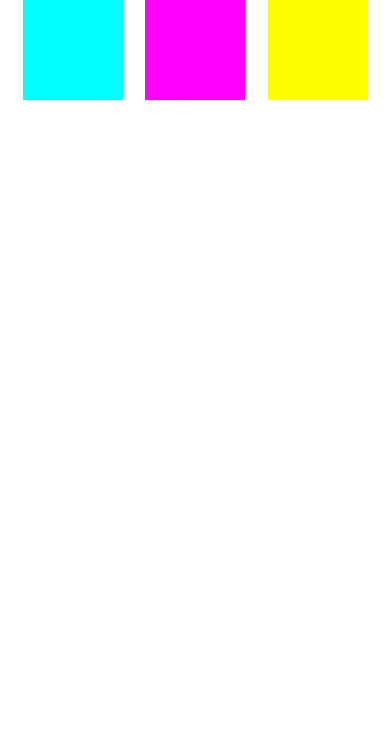
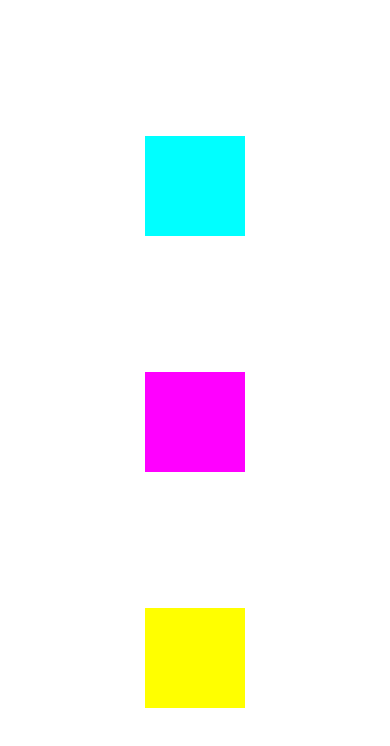
Before and after one commit to behrends/Flexbox, a React Native app: screen / in a window 390 px wide. Shown: the top 746 px of the page. Built offline with nearby package versions, Linux system fonts and the light colour scheme.

Commit message:
alignItems legt die Anordnung der FlexBox auf der Querachse fest

```diff
--- a/App.js
+++ b/App.js
@@ -13,8 +13,9 @@ export default function App() {
 const styles = StyleSheet.create({
   container: {
     flex: 1,
-    flexDirection: 'row', // Ausrichtung der Hauptachse
+    flexDirection: 'column', // Ausrichtung der Hauptachse
     justifyContent: 'space-evenly', // Anordnung der Elemente auf der Hauptachse
+    alignItems: 'center', // Anordnung auf Querachse
   },
   box: {
     width: 100,
@@ -33,3 +34,7 @@ const styles = StyleSheet.create({
 // justifyContent legt Anordnung der Elemente auf der Hauptachse fest
 // justifyContent: 'flex-start' | 'flex-end' | 'center' | 'space-between' | 'space-around' | 'space-evenly'
 // justifyContent hat 'flex-start' als Default
+
+// alignItems: Anordnung auf der Querachse (senkrecht zur Hauptachse)
+// alignItems: 'flex-start' | 'flex-end' | 'center' | 'stretch' | 'baseline'
+// alignItems hat 'stretch' als Default
```
